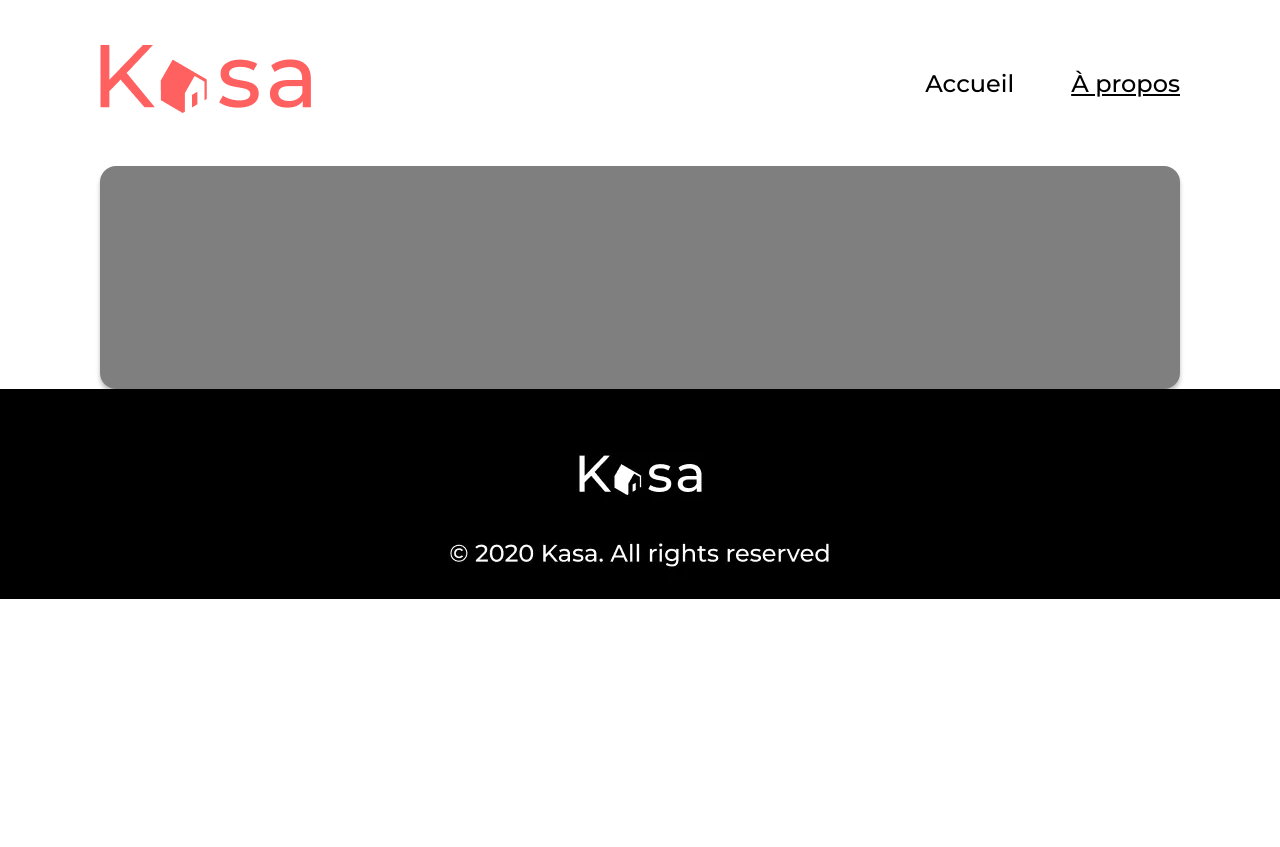
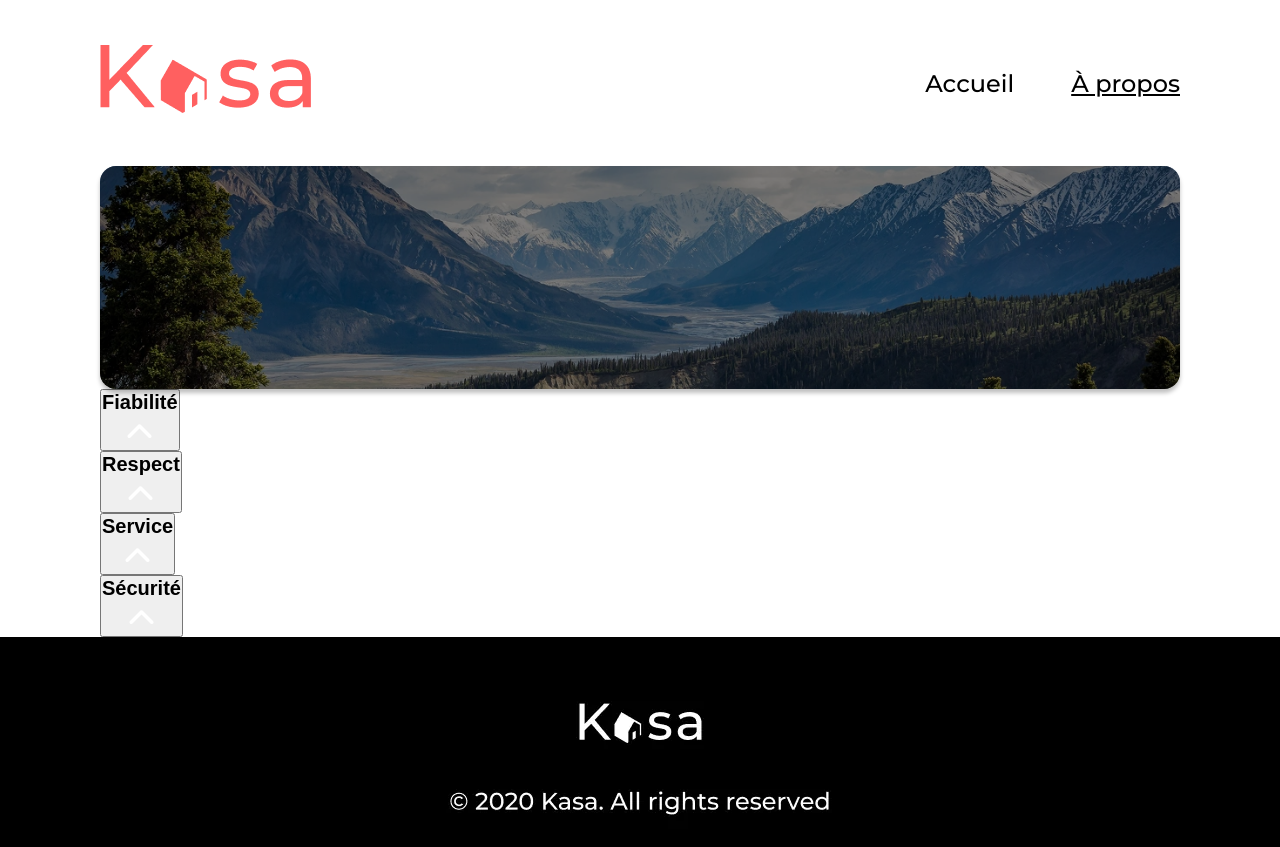
Before and after one commit to Alexis-Rey/Oc_Projet5_Kasa, a React (Vite) app: page /a-propos in a window 1280 px wide. Shown: the top 847 px of the page. Before the commit the page ends 800 px from the top, so only its background shows below. Built offline with nearby package versions, Linux system fonts and the light colour scheme.

Commit message:
Mise en place du banner about et des collapses fonctionnels

```diff
--- a/src/components/Collapse.jsx
+++ b/src/components/Collapse.jsx
@@ -1,7 +1,27 @@
-import React from "react";
+import React, {useState} from "react";
+import arrowIcn from "../assets/arrow_collapse.png";
 
-function Collapse() {
+function Collapse({title,content,size}) {
+    const [isOpen, setIsOpen] = useState(false);
+    // ici on créer une variable collapseId qui contiendra chaque élément contrôle par le bouton du collapse, cela sera utile
+    // pour l'accessibilité pour indiquer aux lecteurs écrans l'élément qui sera animer, cible ou modifié au click bouton - l'expression recherche les espaces pour remplacer par des tirets
+    const collapseid = `collapse-content-${title.replace(/\s+/g, "-").toLowerCase()}`;
 
+    return <div className={`collapse collapse--${size}`}>
+            <button
+            className="collapse__header"
+            aria-controls={collapseid}
+            aria-expanded={isOpen}
+            onClick={() => setIsOpen(!isOpen)} >
+                <h2 className={"collapse__header-title"}>{title}</h2>
+                <img
+                    className="collapse__header-icon"
+                    src={arrowIcn}
+                    style={{ transform: isOpen ? "rotate(180deg)" : "rotate(0deg)" }}
+                />
+            </button>
+            {isOpen && <div id={collapseid} className="collapse__content">{content}</div>}
+    </div>
 };
 
 export default Collapse;
--- a/src/pages/About.jsx
+++ b/src/pages/About.jsx
@@ -1,11 +1,13 @@
 import React from "react";
 import Banner from "../components/Banner";
 import Collapse from "../components/Collapse";
+import src1 from "../assets/banner-desk-about.webp";
+import src2 from "../assets/banner-mob-about.webp";
 
 function About() {
    return <div className="about">
         <section className="about-banner">
-            <Banner />
+            <Banner src1={src1} src2={src2} />
         </section>
         <section className="about-collapses">
             <Collapse title="Fiabilité" content="Les annonces postées sur Kasa garantissent une fiabilité totale. Les photos sont conformes aux logements, et
```
Also changed, not shown: src/assets/arrow_collapse.png (added), src/assets/banner-mob-about.webp (added).
